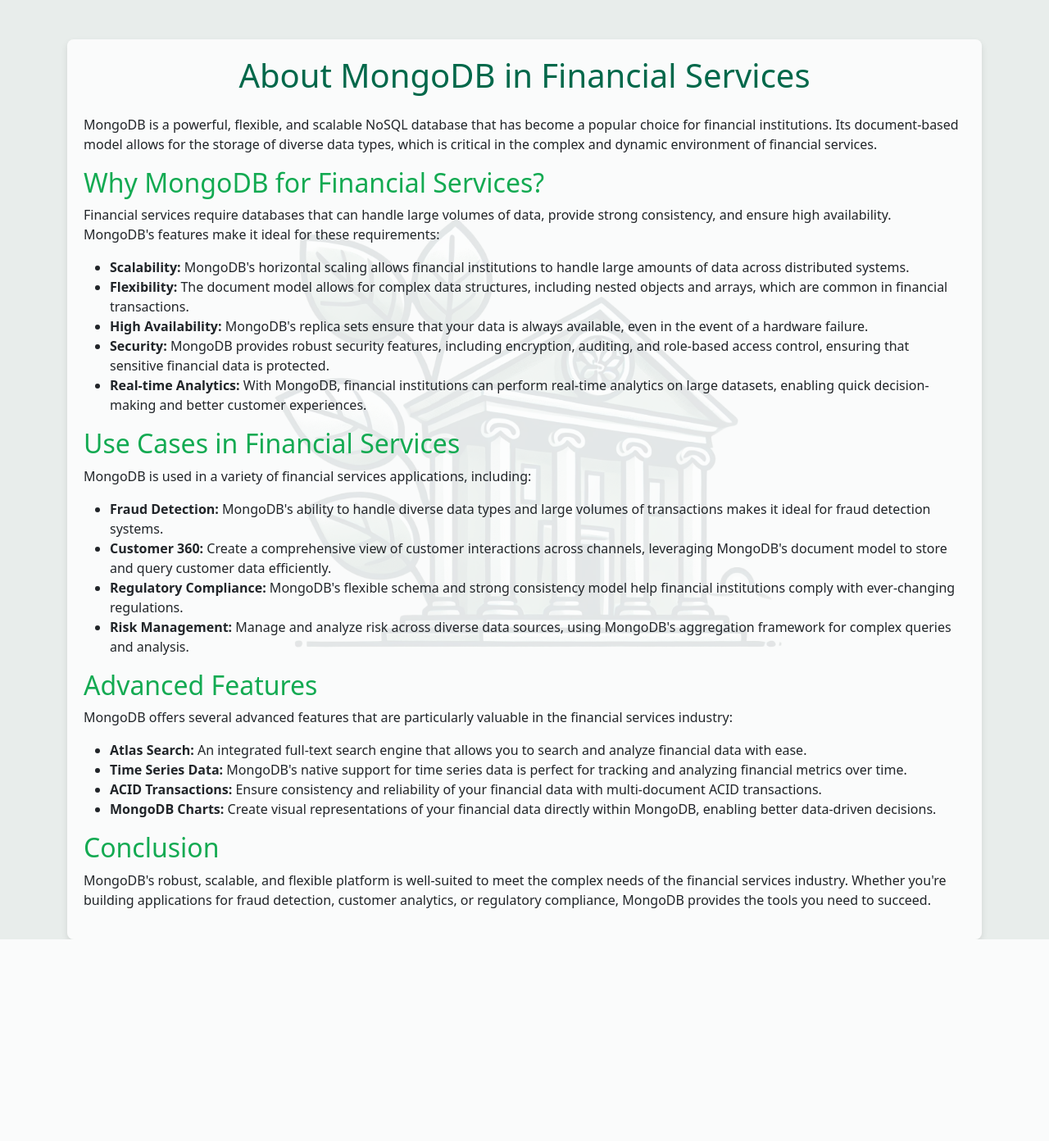
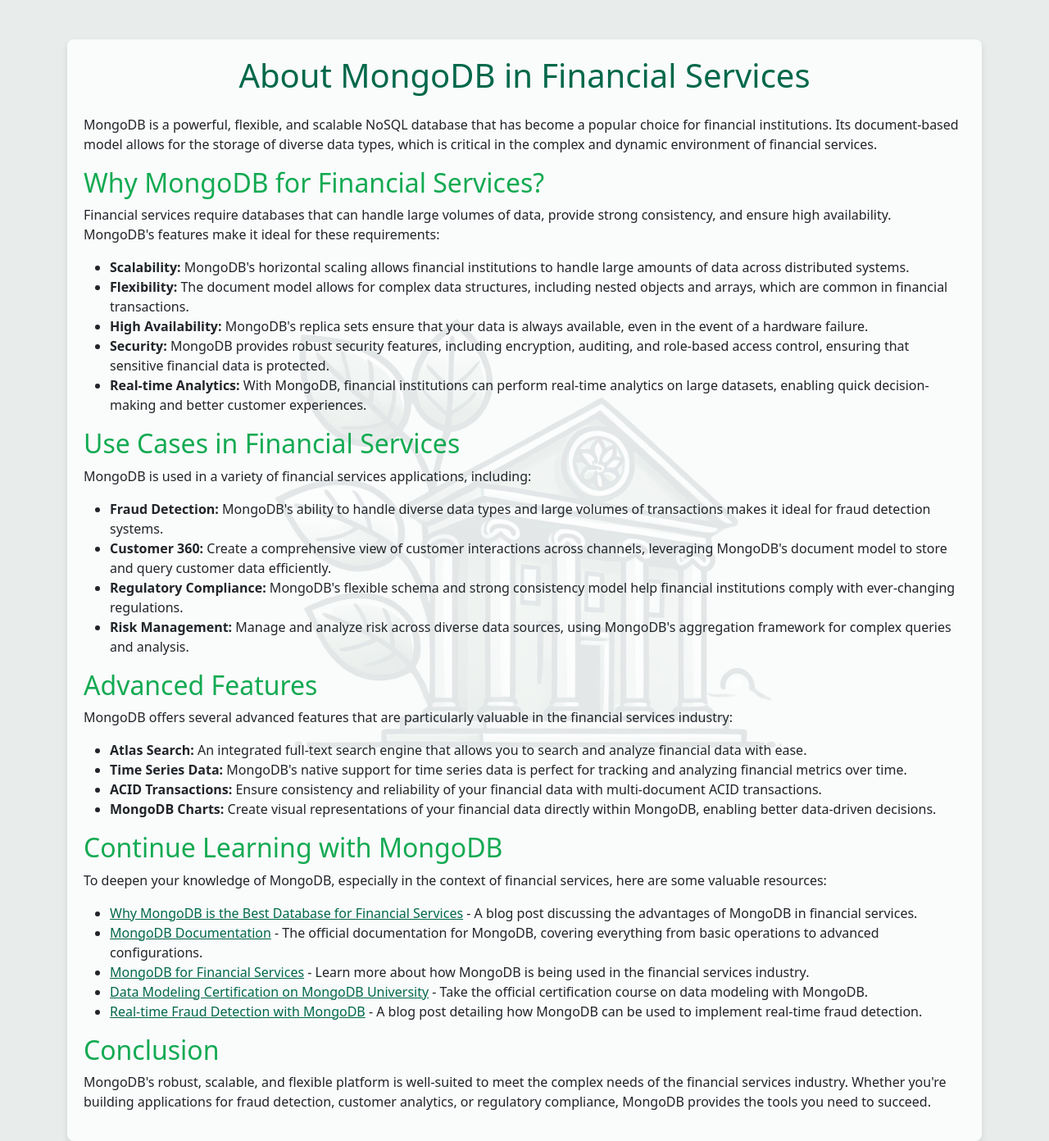
Before and after one commit to mongodb-developer/mongodbank, a Flask app: page /about in a window 1280 px wide. Shown: the part 56-1448 px from the top of the page at 82% size. Before the commit the page ends 1202 px from the top, so only its background shows below. Run offline with Flask 3, Linux system fonts and the light colour scheme; some libraries are stand-ins or nearby versions.

Commit message:
about information

```diff
--- a/templates/about.html
+++ b/templates/about.html
@@ -43,6 +43,18 @@
         <li><strong>MongoDB Charts:</strong> Create visual representations of your financial data directly within MongoDB, enabling better data-driven decisions.</li>
     </ul>
 
+    <h2 style="color: #13AA52;">Continue Learning with MongoDB</h2>
+    <p>
+        To deepen your knowledge of MongoDB, especially in the context of financial services, here are some valuable resources:
+    </p>
+    <ul>
+        <li><a href="https://www.mongodb.com/solutions/industries/financial-services/core-banking?tck=financialservicespage" target="_blank" style="color: #00684A;">Why MongoDB is the Best Database for Financial Services</a> - A blog post discussing the advantages of MongoDB in financial services.</li>
+        <li><a href="https://www.mongodb.com/docs/manual/" target="_blank" style="color: #00684A;">MongoDB Documentation</a> - The official documentation for MongoDB, covering everything from basic operations to advanced configurations.</li>
+        <li><a href="https://www.mongodb.com/financial-services" target="_blank" style="color: #00684A;">MongoDB for Financial Services</a> - Learn more about how MongoDB is being used in the financial services industry.</li>
+        <li><a href="https://learn.mongodb.com/learning-paths/data-modeling-for-mongodb" target="_blank" style="color: #00684A;">Data Modeling Certification on MongoDB University</a> - Take the official certification course on data modeling with MongoDB.</li>
+        <li><a href="https://www.mongodb.com/blog/post/real-time-fraud-detection-with-mongodb" target="_blank" style="color: #00684A;">Real-time Fraud Detection with MongoDB</a> - A blog post detailing how MongoDB can be used to implement real-time fraud detection.</li>
+    </ul>
+
     <h2 style="color: #13AA52;">Conclusion</h2>
     <p>
         MongoDB's robust, scalable, and flexible platform is well-suited to meet the complex needs of the financial services industry. Whether you're building applications for fraud detection, customer analytics, or regulatory compliance, MongoDB provides the tools you need to succeed.
```
